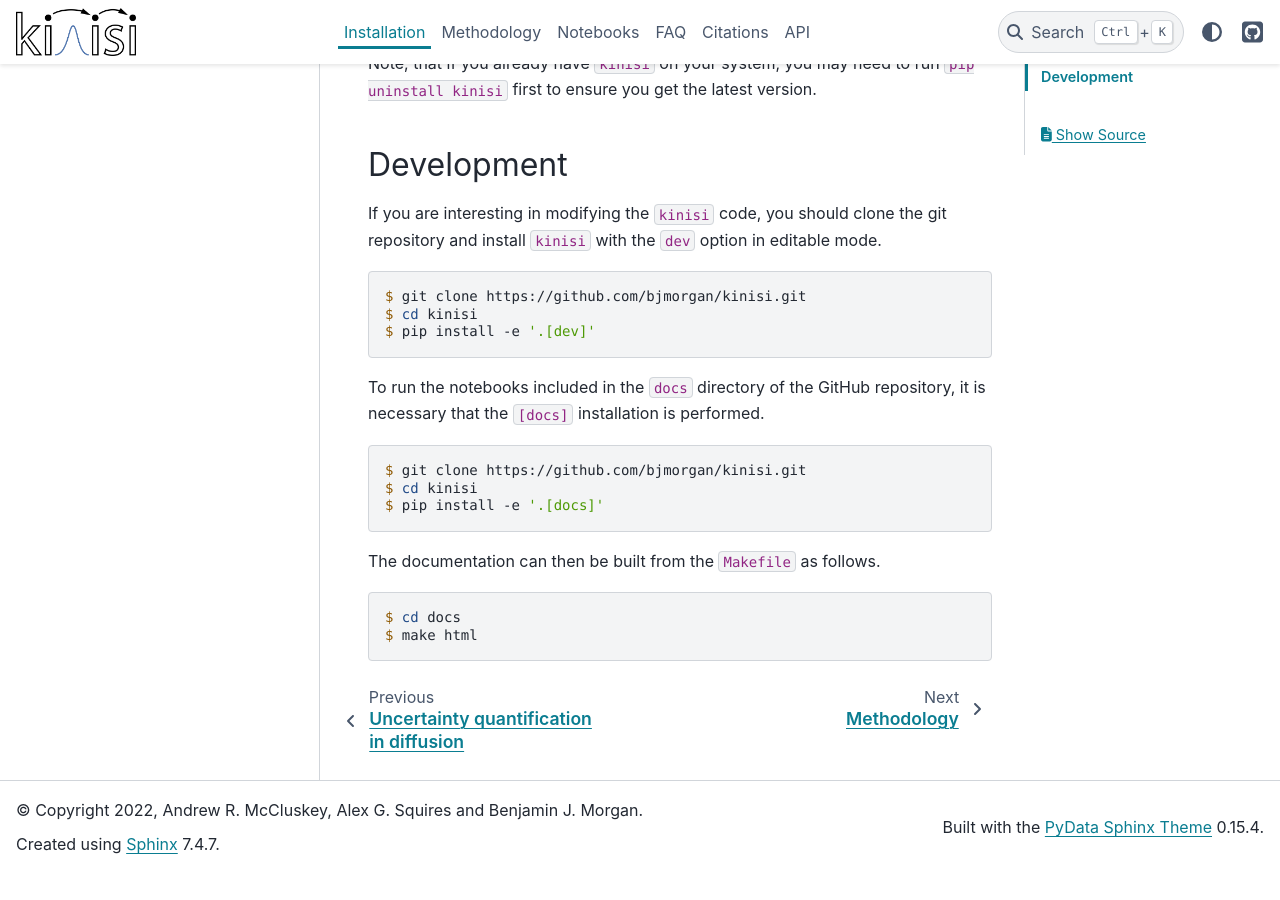
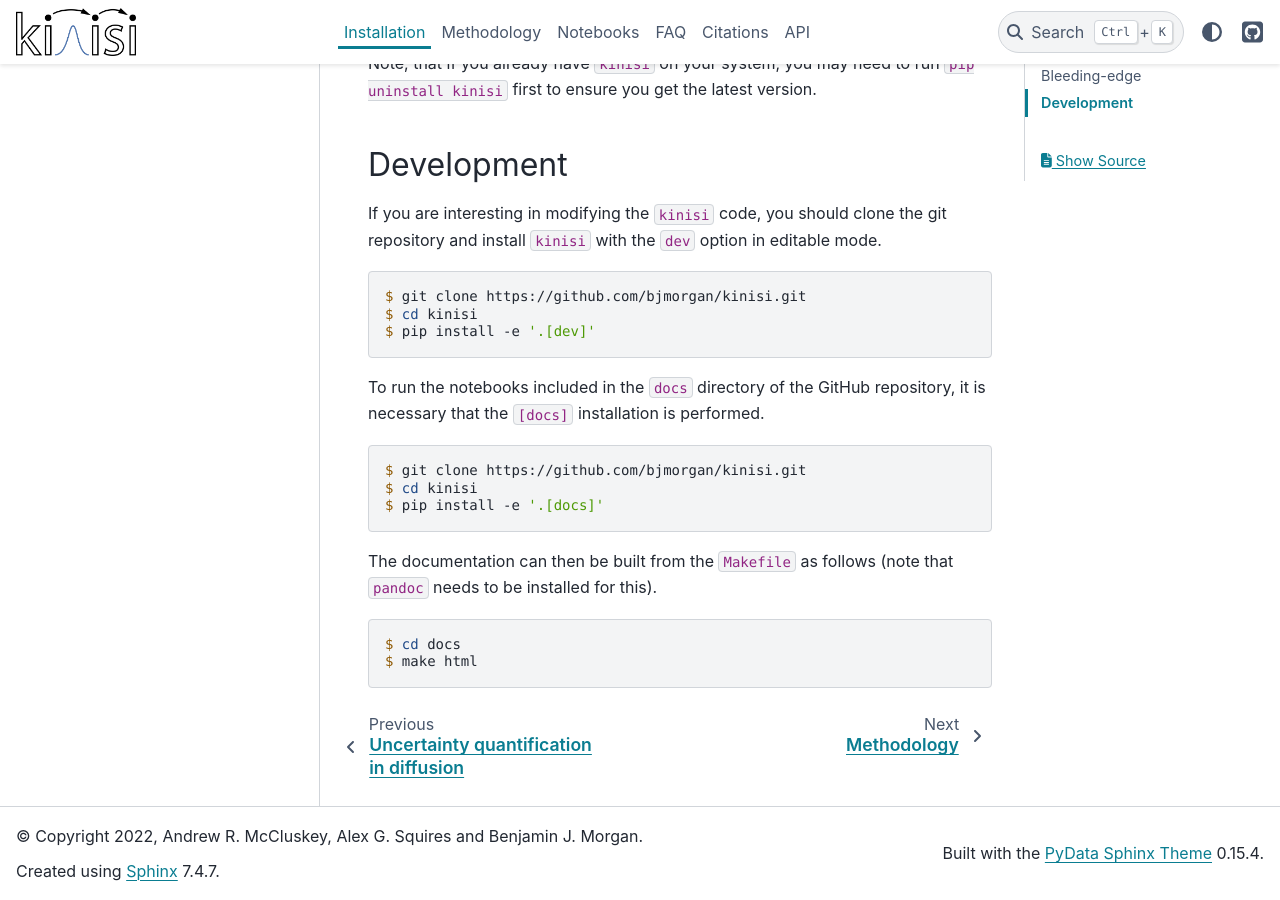
Before and after one commit to bjmorgan/kinisi, a Sphinx documentation site: the page built from docs/source/installation.md, in a window 1280 px wide and 900 px high, scrolled down 573 px. Built offline with Sphinx 7.4.7 and the PyData theme 0.15.4, drawn with Linux system fonts in a browser that asks for light colours; before the commit the page ends 1447 px from its top, so only the background shows below that.

Commit message:
Mention pandoc

````diff
--- a/docs/source/installation.md
+++ b/docs/source/installation.md
@@ -36,7 +36,7 @@
 $ pip install -e '.[docs]'
 ```
 
-The documentation can then be built from the `Makefile` as follows.
+The documentation can then be built from the `Makefile` as follows (note that `pandoc` needs to be installed for this).
 
 ```console
 $ cd docs
````
